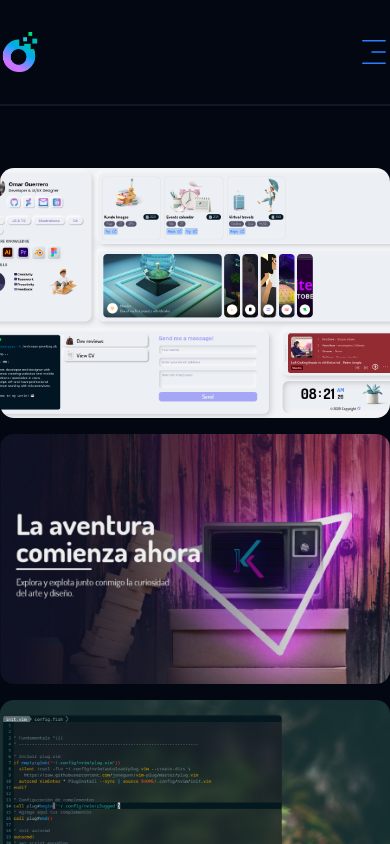
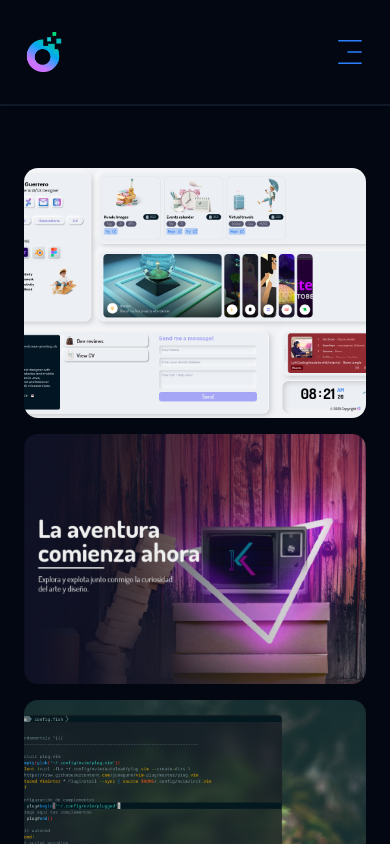
Before and after one commit to omargpx/azelportfolio, a Next.js app: page /gallery in a window 390 px wide. Shown: the top 844 px of the page. Built offline with nearby package versions, Linux system fonts and the light colour scheme.

Commit message:
fix:box-devices

```diff
--- a/app/gallery/page.jsx
+++ b/app/gallery/page.jsx
@@ -62,7 +62,7 @@ function Gallery() {
                 opacity: 1,
                 transition: { delay: 0.4, duration: 0.5, ease: "easeIn" },
             }}
-            className="min-h-[80vh] flex py-12 xl:py-0 font-jetbrains"
+            className="min-h-[80vh] flex py-12 xl:py-0 font-jetbrains px-6 md:px-0"
         >
             <div className="container mx-auto w-full h-full pb-12">
                 <ul className="grid grid-cols-1 sm:grid-cols-2 lg:grid-cols-3 gap-4 xl:gap-6">
--- a/app/page.jsx
+++ b/app/page.jsx
@@ -10,7 +10,7 @@ import Stats from "@/components/Stats";
 
 const Home = () => {
   return (
-    <section className="h-full">
+    <section className="h-full px-6 md:px-0">
       <div className="container mx-auto h-full">
         <div className="flex flex-col xl:flex-row items-center justify-between xl:pt-8 xl:pb-24">
           {/* SUMMARY */}
--- a/app/posts/page.jsx
+++ b/app/posts/page.jsx
@@ -35,7 +35,7 @@ const status = [
 
 const Posts = () => {
   return (
-    <div className="container mx-auto font-jetbrains pb-16">
+    <div className="container mx-auto font-jetbrains pb-16 px-6 md:px-0">
       <span className="text-xl animate-pulse">Currently {status[0]}</span>
       {/* Featured Post */}
       <div className="bg-gray-900 rounded-lg overflow-hidden mb-8 mt-8">
--- a/app/resume/page.jsx
+++ b/app/resume/page.jsx
@@ -98,7 +98,7 @@ const Resume = () => {
         opacity: 1,
         transition: { delay: 0.4, duration: 0.5, ease: "easeIn" },
       }}
-      className="min-h-[80vh] flex items-center justify-center py-12 xl:py-0 font-jetbrains"
+      className="min-h-[80vh] flex items-center justify-center py-12 xl:py-0 font-jetbrains px-6 md:px-0"
     >
       <div className="container mx-auto">
         <Tabs
--- a/app/services/page.jsx
+++ b/app/services/page.jsx
@@ -34,7 +34,7 @@ import { delay, motion } from "framer-motion";
 
 const Services = () => {
   return (
-    <section className="min-h-[80vh] flex flex-col justify-center py-12 xl:py-0 font-jetbrains">
+    <section className="min-h-[80vh] flex flex-col justify-center py-12 xl:py-0 font-jetbrains px-6 md:px-0">
       <div className="container mx-auto">
         <motion.div initial={{opacity:0}} animate={{ opacity:1, transition:{delay:.5, duration:.4, ease: "easeIn"},
       }} className="grid grid-cols-1 md:grid-cols-2 gap-[60px]">
--- a/app/work/page.jsx
+++ b/app/work/page.jsx
@@ -77,7 +77,7 @@ const Work = () => {
         opacity: 1,
         transition: { delay: .4, duration: .4, ease: "easeIn" },
       }}
-      className="min-h-[80vh] flex flex-col justify-center py-12 xl:px-0 font-jetbrains"
+      className="min-h-[80vh] flex flex-col justify-center py-12 xl:px-0 font-jetbrains px-6 md:px-0"
     >
       <div className="container mx-auto">
         <div className="flex flex-col xl:flex-row xl:gap-[30px]">
--- a/components/Header.jsx
+++ b/components/Header.jsx
@@ -7,7 +7,7 @@ import MobileNav from "./MobileNav";
 
 const Header = () =>{
     return (
-        <header className="fixed w-full top-0 left-0 py-8 xl:py-10 text-white bg-gray-950 z-50 shadow-sm border-b-2 border-gray-900 ">
+        <header className="fixed w-full top-0 left-0 py-8 xl:py-10 text-white bg-gray-950 z-50 shadow-sm border-b-2 border-gray-900 px-6 md:px-0">
             <div className="container mx-auto flex justify-between items-center">
                 {/*Logo*/}
                 <Link href="/">
```
